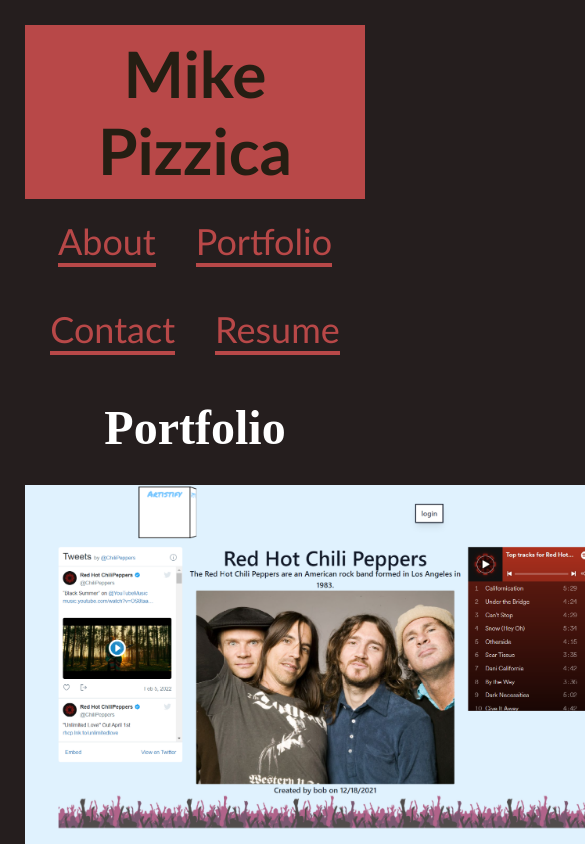
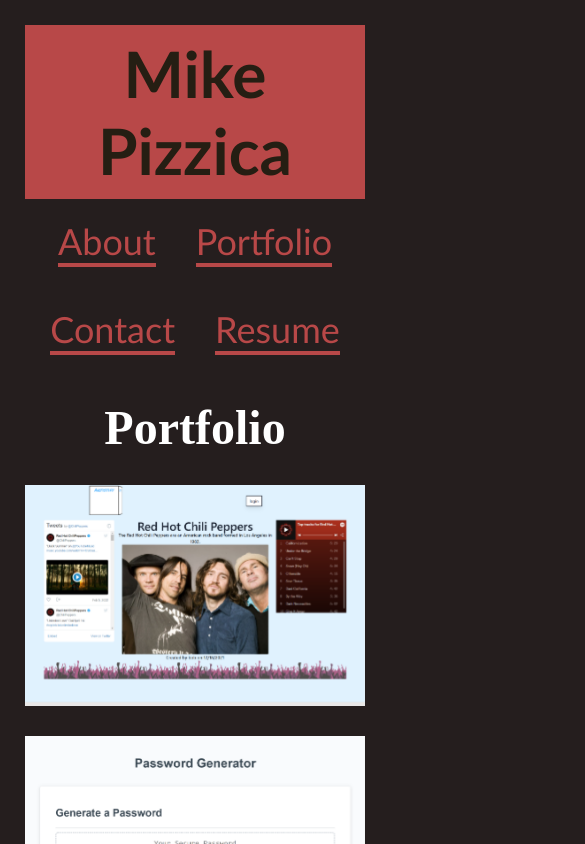
Before and after one commit to mikepizzica/react-portfolio, a React (Create React App) app: page /react-portfolio/portfolio in a window 390 px wide. Shown: the top 844 px of the page, 585 px wide, since content can reach past the window. Built offline with nearby package versions, Linux system fonts and the light colour scheme.

Commit message:
add css rules for mobile

```diff
--- a/src/components/contact.js
+++ b/src/components/contact.js
@@ -10,7 +10,7 @@
                 <label for="email">Email Address:</label><br/>
                 <input type="email" id="email" name="email" required="required"></input><br/>
                 <label for="message">Message:</label><br/>
-                <textarea id="message" name="message" rows="10" cols="50" required="required"></textarea><br/>
+                <textarea id="message" name="message" rows="10" cols="100" required="required"></textarea><br/>
                 <input id="submit" type="submit" value="Submit"></input>
             </form>
         </section>
--- a/src/index.css
+++ b/src/index.css
@@ -102,7 +102,8 @@
 }
 
 .project-images {
-  width: 600px;
+  width: 100%;
+  max-width: 600px;
   transition: .5s ease;
   backface-visibility: hidden;
 }
@@ -152,7 +153,13 @@
 }
 
 input {
-  width: 390px;
+  width: 100%;
+  max-width: 390px;
+}
+
+textarea {
+  width: 100%;
+  max-width: 390px;
 }
 
 #submit {
@@ -213,3 +220,17 @@
 #linkedin-logo-white:hover {
   opacity: 0.5;
 }
+
+/* media query for mobile devices */
+@media screen and (max-width: 1100px),
+screen and (-webkit-min-device-pixel-ratio: 3) and (max-width:1920px)  {
+
+  .project-images {
+  width: 100%;
+  transition: .5s ease;
+  backface-visibility: hidden;
+}
+
+
+
+}
```
